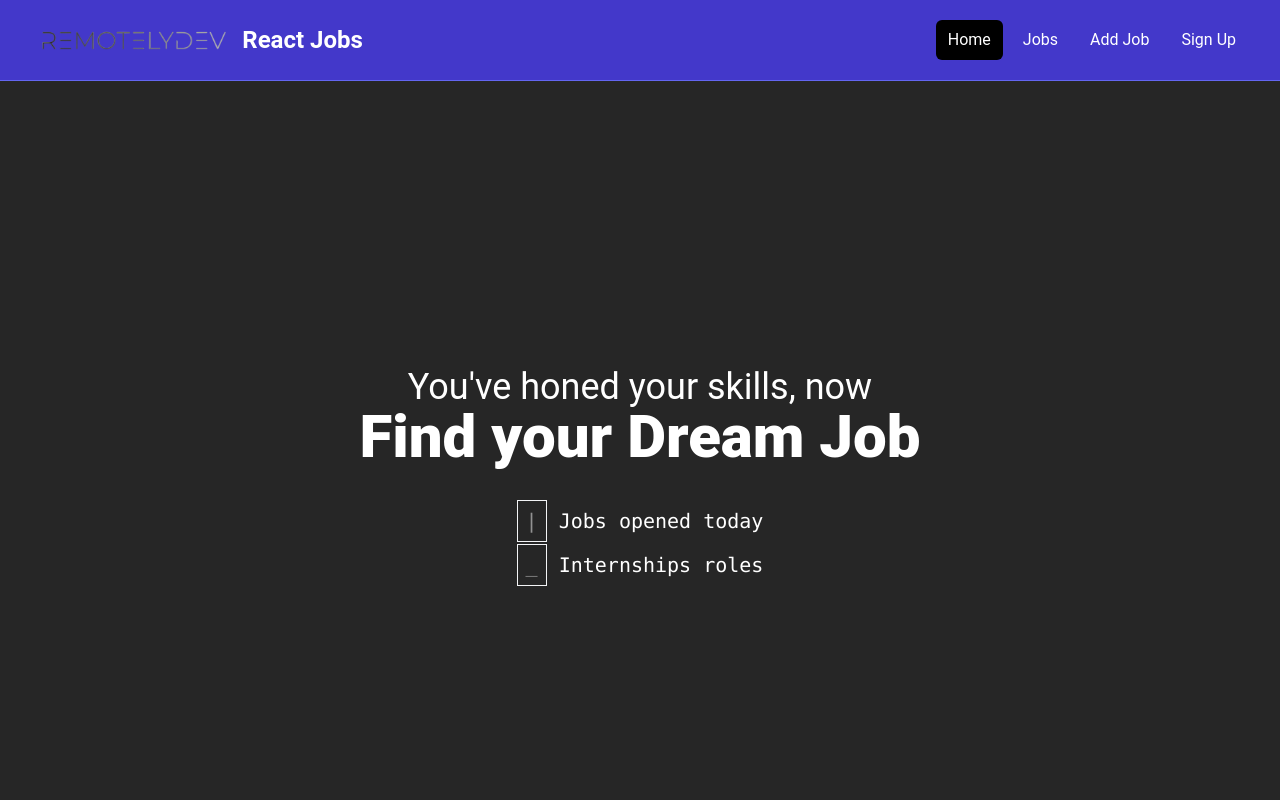
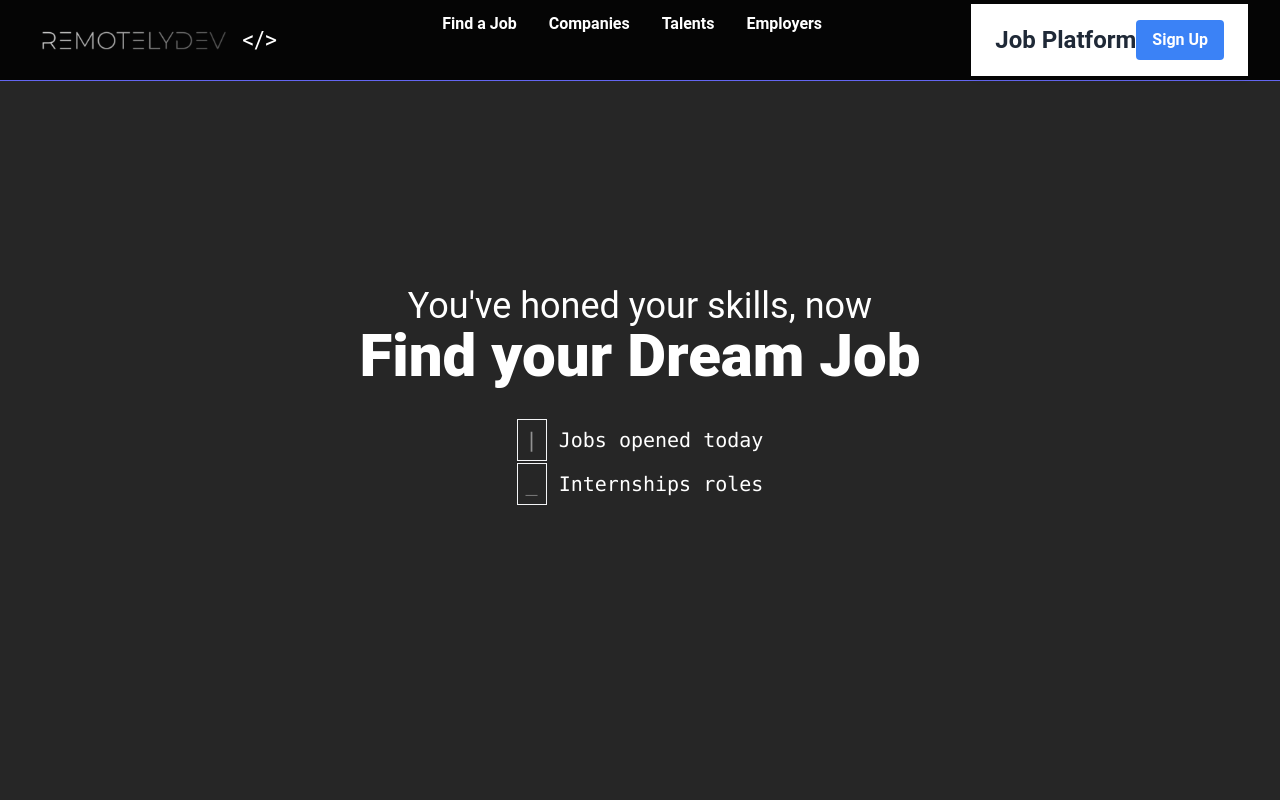
Before and after one commit to hefeholuwah/JOBBER, a React (Vite) app: page / in a window 1280 px wide. Shown: the top 800 px of the page. Built offline with nearby package versions, Linux system fonts and the light colour scheme; data requests are answered from the project's data file.

Commit message:
Update: Added more navigation routes, logo and new styling

```diff
--- a/src/components/Navbar.jsx
+++ b/src/components/Navbar.jsx
@@ -1,38 +1,42 @@
 import { NavLink } from 'react-router-dom';
 import logo from '../assets/images/logo.png';
+import SignupButton from './SignupButton';
 
 const Navbar = () => {
   const linkClass = ({ isActive }) =>
     isActive
-      ? 'bg-black text-white hover:bg-gray-900 hover:text-white rounded-md px-3 py-2'
-      : 'text-white hover:bg-gray-900 hover:text-white rounded-md px-3 py-2';
+      ? 'font-extrabold bg-white text-black hover:bg-white hover:text-black rounded-md px-3 py-2'
+      : 'font-semibold text-white hover:bg-white hover:text-black rounded-md px-3 py-2';
 
   return (
-    <nav className='bg-indigo-700 border-b border-indigo-500'>
+    <nav className='bg-b position-fixed w-full border-b border-indigo-500'>
       <div className='mx-auto max-w-7xl px-2 sm:px-6 lg:px-8'>
         <div className='flex h-20 items-center justify-between'>
           <div className='flex flex-1 items-center justify-center md:items-stretch md:justify-start'>
             <NavLink className='flex flex-shrink-0 items-center mr-4' to='/'>
-              <img className='h-10 w-auto' src={logo} alt='React Jobs' />
-              <span className='hidden md:block text-white text-2xl font-bold ml-2'>
-                React Jobs
+              <img className='filter h-10 w-auto' src={logo} alt='Remotely' />
+              <span className='hidden md:block text-white text-2xl ml-2'>
+                &lt;/&gt;
               </span>
             </NavLink>
-            <div className='md:ml-auto'>
+            <div className='mx-auto'>
               <div className='flex space-x-2'>
-                <NavLink to='/' className={linkClass}>
-                  Home
+                <NavLink to='/jobs' className={linkClass}>
+                  Find a Job
                 </NavLink>
-                <NavLink to='/jobs' className={linkClass}>
-                  Jobs
+                <NavLink to='/companies' className={linkClass}>
+                  Companies
                 </NavLink>
-                <NavLink to='/add-job' className={linkClass}>
-                  Add Job
+                <NavLink to='/talents' className={linkClass}>
+                  Talents
                 </NavLink>
-                <NavLink to='/select-user-type' className={linkClass}>
-                  Sign Up
+                <NavLink to='/employers' className={linkClass}>
+                  Employers
                 </NavLink>
               </div>
+            </div>
+            <div className='flex items-center justify-between'>
+              <SignupButton />
             </div>
           </div>
         </div>
```
